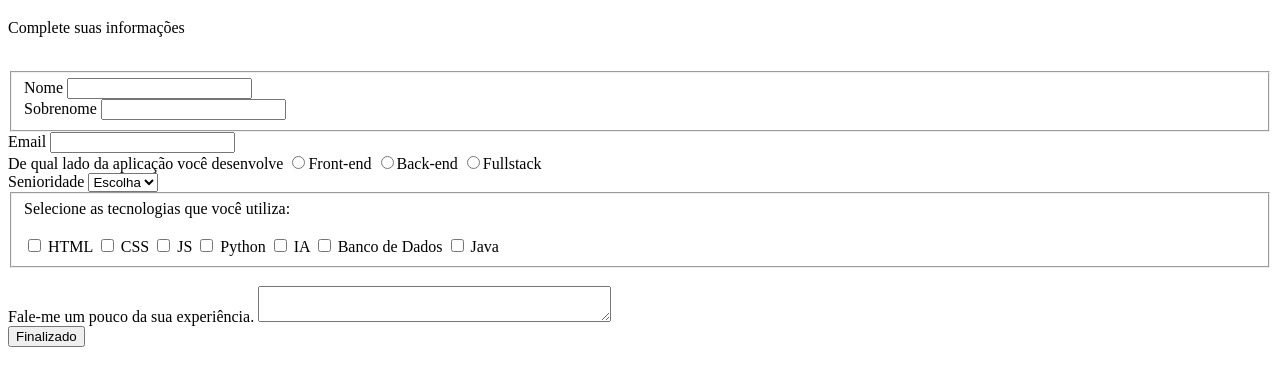
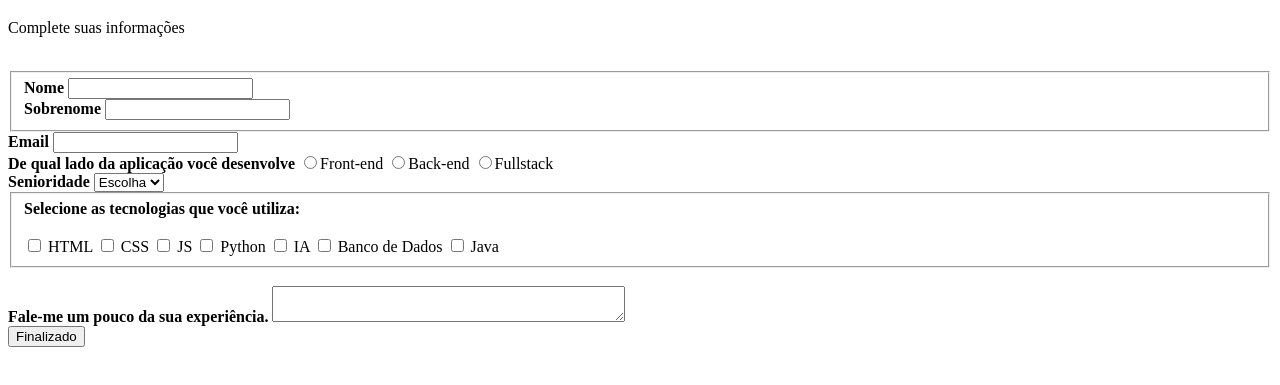
Before and after one commit to lucasmoraisnt/formulario, a plain HTML site: page index.html in a window 1280 px wide. Shown: the part 61-446 px from the top of the page. Drawn offline with Linux system fonts and the light colour scheme.

Commit message:
Definindo projeto

```diff
--- a/index.html
+++ b/index.html
@@ -5,35 +5,36 @@
     <meta http-equiv="X-UA-Compatible" content="IE=edge">
     <meta name="viewport" content="width=device-width, initial-scale=1.0">
     <title>Formulário</title>
+    <link rel="stylesheet" href="Style/style.css">
+</head>
 
-</head>
     <body>
         <div>
-            <h1>Cadastro de DEVs</h1>
-            <p>Complete suas informações</p>
+            <h1 id="titulo">Cadastro de DEVs</h1>
+            <p id="subtitulo">Complete suas informações</p>
             <br>
         </div>
 
         <form>
-            <fieldset>
-                <div>
-                    <label>Nome</label>
-                    <input type="text" name="nome" id="nome">
+            <fieldset class="grupo">
+                <div class="campo">
+                    <label for="nome"><strong>Nome</strong></label>
+                    <input type="text" name="nome" id="nome" required>
                 </div>
 
-                <div>
-                    <label>Sobrenome</label>
-                    <input type="text" name="sobrenome" id="sobrenome">
+                <div class="campo">
+                    <label for="sobrenome"><strong>Sobrenome</strong></label>
+                    <input type="text" name="sobrenome" id="sobrenome" required>
                 </div>
             </fieldset>
 
-                <div>
-                    <label>Email</label>
-                    <input type="email" name="email" id="email">
+                <div class="campo">
+                    <label for="email"><strong>Email</strong></label>
+                    <input type="email" name="email" id="email" required>
                 </div>
 
-                <div>
-                    <label>De qual lado da aplicação você desenvolve</label>
+                <div class="campo">
+                    <label><strong>De qual lado da aplicação você desenvolve</strong></label>
                     <label>
                         <input type="radio" name="devweb" value="frontend">Front-end
                     </label>
@@ -45,8 +46,8 @@
                     </label>
                 </div>
 
-                <div>
-                    <label>Senioridade</label>
+                <div class="campo">
+                    <label><strong>Senioridade</strong></label>
                     <select id="senioridade">
                         <option selected disabled value="">Escolha</option>
                         <option>Junior</option>
@@ -55,9 +56,9 @@
                     </select>
                 </div>
 
-                <fieldset>
-                    <div>
-                        <label>Selecione as tecnologias que você utiliza:</label><br><br>
+                <fieldset class="grupo">
+                    <div id="check">
+                        <label><strong>Selecione as tecnologias que você utiliza:</strong></label><br><br>
                         <input type="checkbox" name="tecnologia1" id="tecnologia1" value="HTML">
                         <label for="tecnologia1">HTML</label>
                         <input type="checkbox" name="tecnologia2" id="tecnologia2" value="CSS">
@@ -75,14 +76,13 @@
                     </div>
                 </fieldset>
 
-                <div>
+                <div class="campo">
                     <br>
-                    <label>Fale-me um pouco da sua experiência.</label>
+                    <label><strong>Fale-me um pouco da sua experiência.</strong></label>
                     <textarea row="6" style= "width: 26em" id="experiencia" name="experiencia"></textarea>
                 </div>
 
-                <button type="submit">Finalizado</button>
-
+                <button id="botao" type="submit">Finalizado</button>
         </form>
 
     </body>
```
Also changed, not shown: 1 other file.
